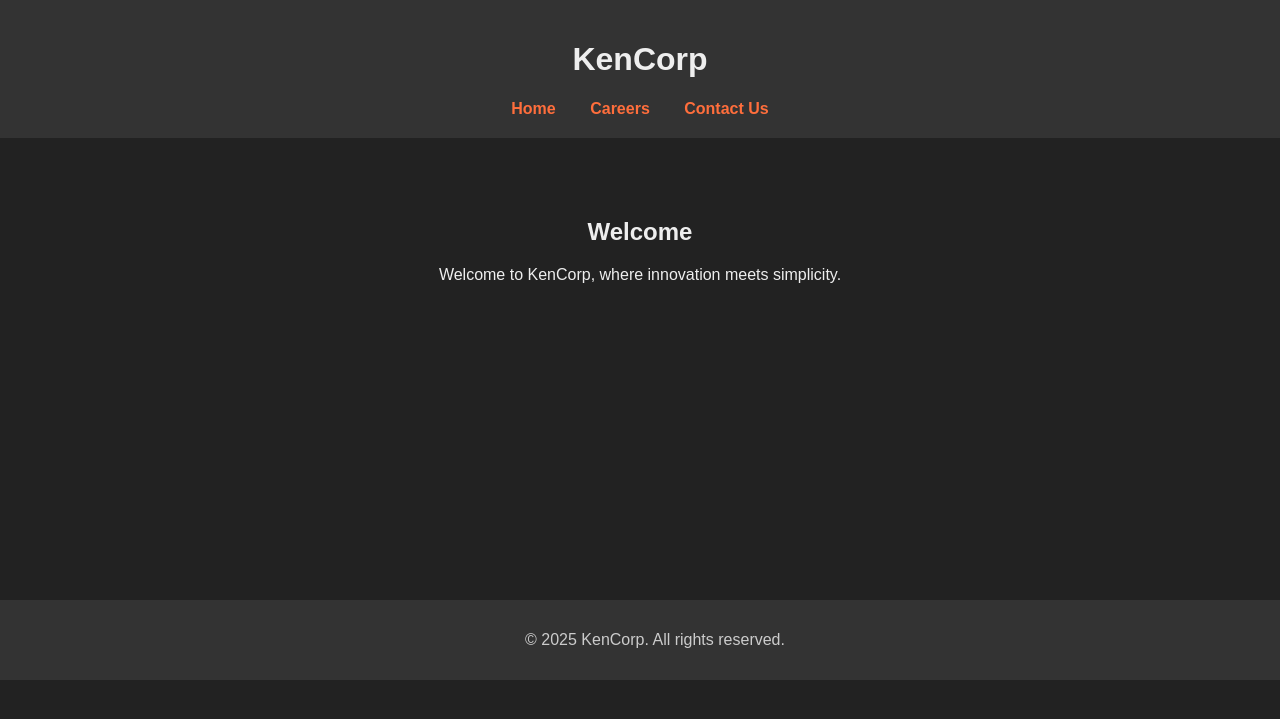
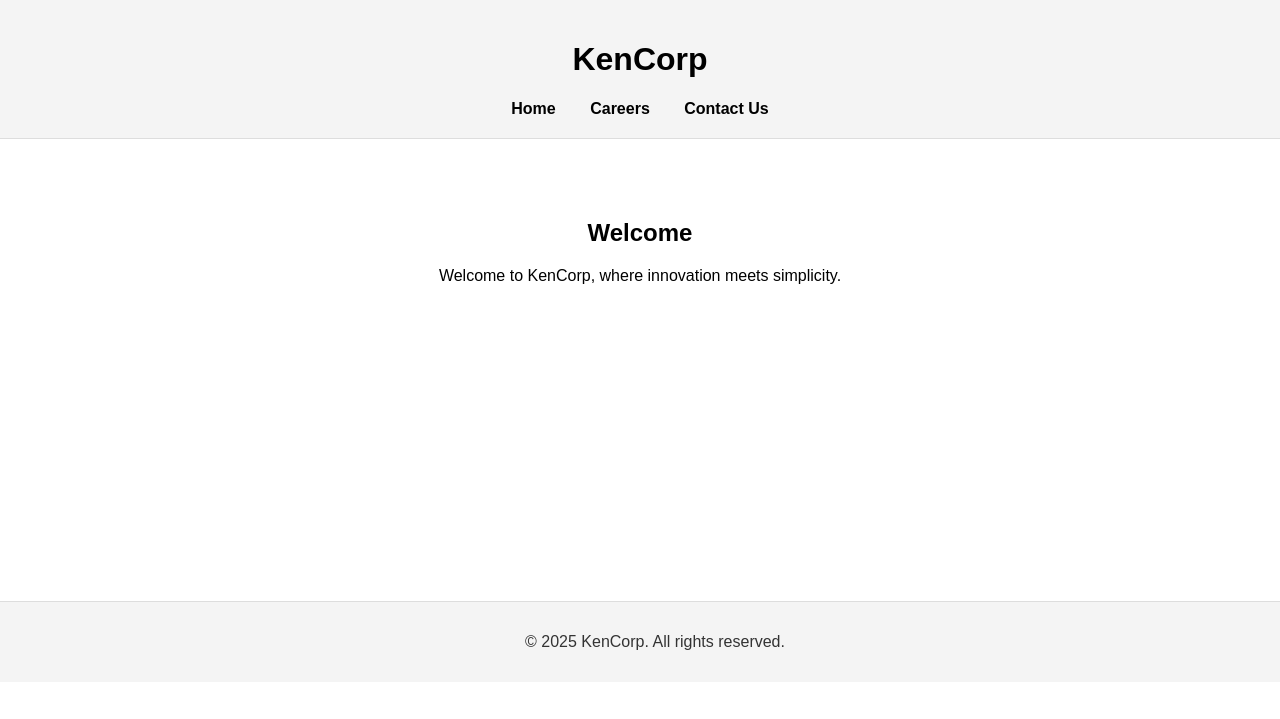
Before and after one commit to MoejoMan/Kens-Website, a Flask app: page / in a window 1280 px wide. Shown: the top 719 px of the page. Run offline with Flask 3, Linux system fonts and the light colour scheme.

Commit message:
update styling

```diff
--- a/static/css/style.css
+++ b/static/css/style.css
@@ -1,14 +1,15 @@
 body {
   font-family: Arial, sans-serif;
-  background-color: #222;
-  color: #eee;
+  background-color: #ffffff;
+  color: #000000;
   margin: 0;
 }
 
 header {
-  background: #333;
+  background: #f4f4f4;
   padding: 20px;
   text-align: center;
+  border-bottom: 1px solid #ddd;
 }
 
 nav ul {
@@ -23,7 +24,7 @@ nav ul li {
 }
 
 nav a {
-  color: #ff6e3c;
+  color: #000000;
   text-decoration: none;
   font-weight: bold;
 }
@@ -33,16 +34,19 @@ nav a:hover {
 }
 
 main {
-  padding: 60px 20px 300px; /* adds downward scroll buffer */
+  padding: 60px 20px 300px;
   text-align: center;
+  background: #ffffff;
+  color: #000000;
 }
 
 footer {
-  background: #333;
+  background: #f4f4f4;
   text-align: center;
   padding: 15px;
   position: relative;
   bottom: 0;
   width: 100%;
-  color: #ccc;
+  color: #333333;
+  border-top: 1px solid #ddd;
 }
```
